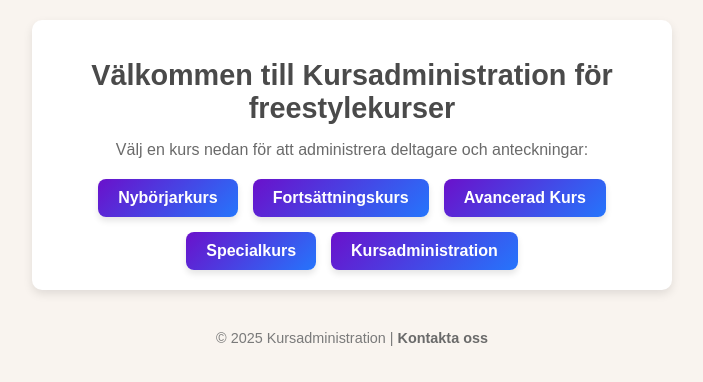
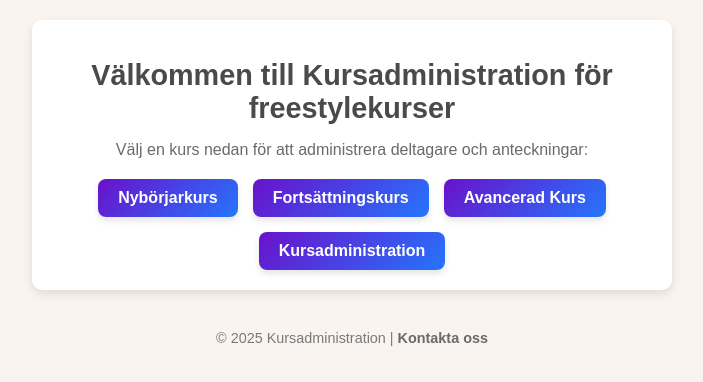
Before and after one commit to pwidahl/traning, a plain HTML site: page index.html in a window 1280 px wide. Shown: the whole page, without its empty margins (288-991 px from the left). Drawn offline with Linux system fonts and the light colour scheme.

Commit message:
Update index.html

```diff
--- a/index.html
+++ b/index.html
@@ -15,7 +15,6 @@
             <a href="nyborjarkurs.html">Nybörjarkurs</a>
             <a href="fortsattningskurs.html">Fortsättningskurs</a>
             <a href="avanceradkurs.html">Avancerad Kurs</a>
-            <a href="specialkurs.html">Specialkurs</a>
             <a href="kursadministration.html">Kursadministration</a>
         </div>
     </div>
```
